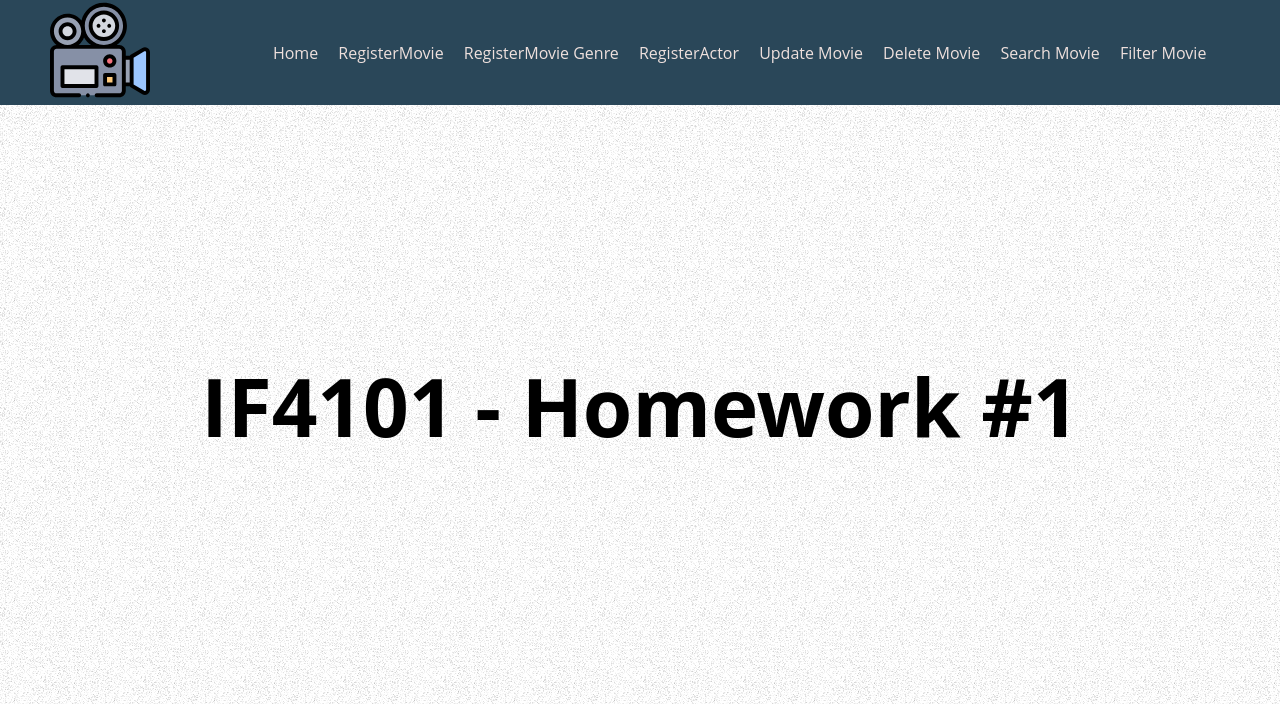
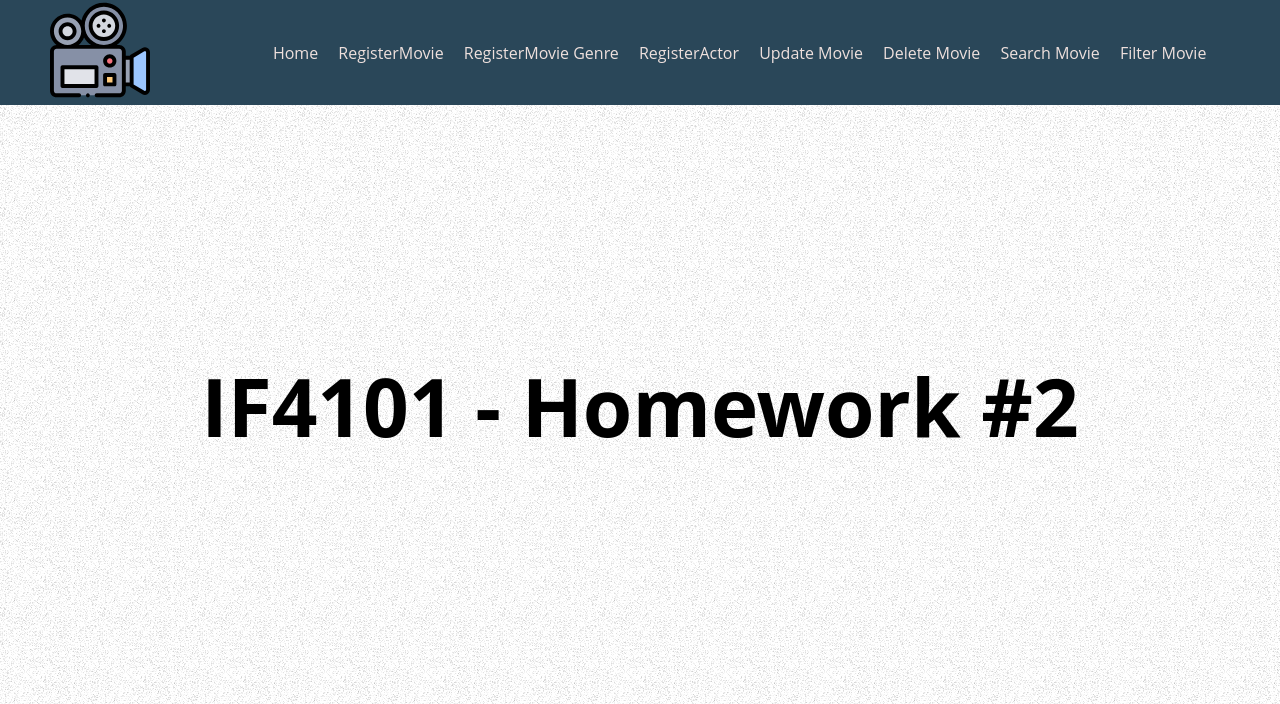
Before and after one commit to spiedra/MVC-FrontController-Ajax, a PHP site: page /view/indexView.php in a window 1280 px wide. Shown: the top 704 px of the page. Run offline with PHP 8.4, Linux system fonts and the light colour scheme.

```diff
--- a/public/css/style.css
+++ b/public/css/style.css
@@ -9,7 +9,7 @@ body {
     font-family: "open sans";
     background-image: url(../images/background.jpg);
     background-attachment: fixed;
-    min-width: 994px;
+    min-width: 1086px;
 }
 
 .header {
--- a/view/indexView.php
+++ b/view/indexView.php
@@ -17,7 +17,7 @@
 
         <main class="main">
             <div class="main-container">
-                <h1 class="container__tittle">IF4101 - Homework #1</h1>
+                <h1 class="container__tittle">IF4101 - Homework #2</h1>
             </div>
         </main>
     </body>
```
